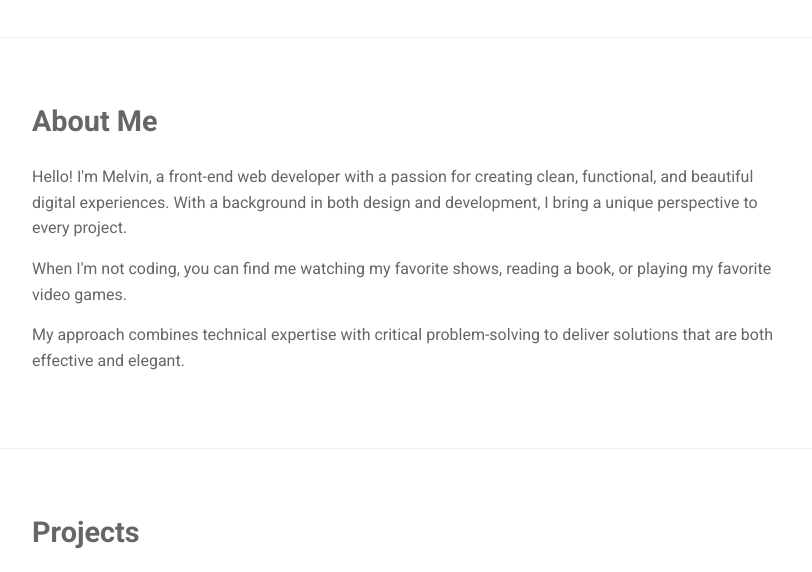
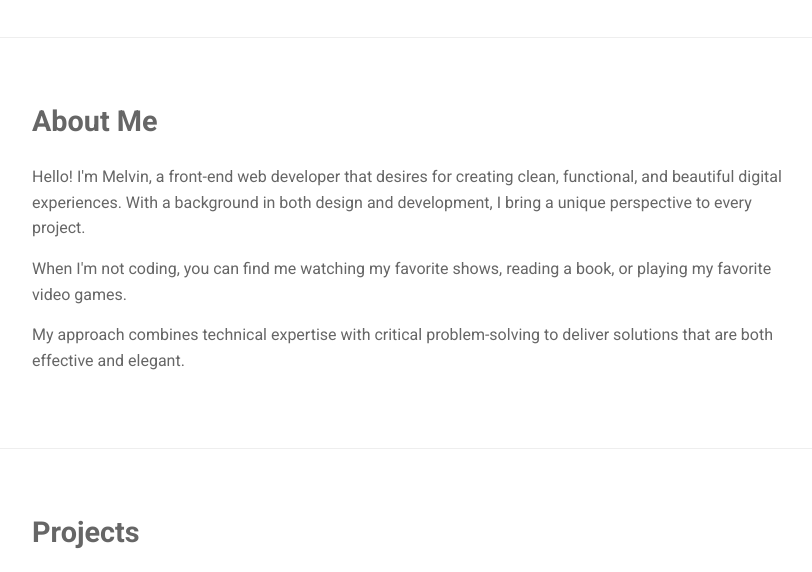
Before and after one commit to melvinp23/portfolio, a plain HTML site: page index.html in a window 1280 px wide. Shown: the part 228-800 px from the top of the page, without its empty margins (228-1040 px from the left). Drawn offline with Linux system fonts and the light colour scheme.

```diff
--- a/index.html
+++ b/index.html
@@ -27,7 +27,7 @@
                 <h2>About Me</h2>
                 <div class="about-content">
                     <div class="about-text">
-                        <p>Hello! I'm Melvin, a front-end web developer with a passion for creating clean, functional,
+                        <p>Hello! I'm Melvin, a front-end web developer that desires for creating clean, functional,
                             and
                             beautiful digital experiences. With a background in both design and development, I bring a
                             unique perspective to every project.</p>
```
